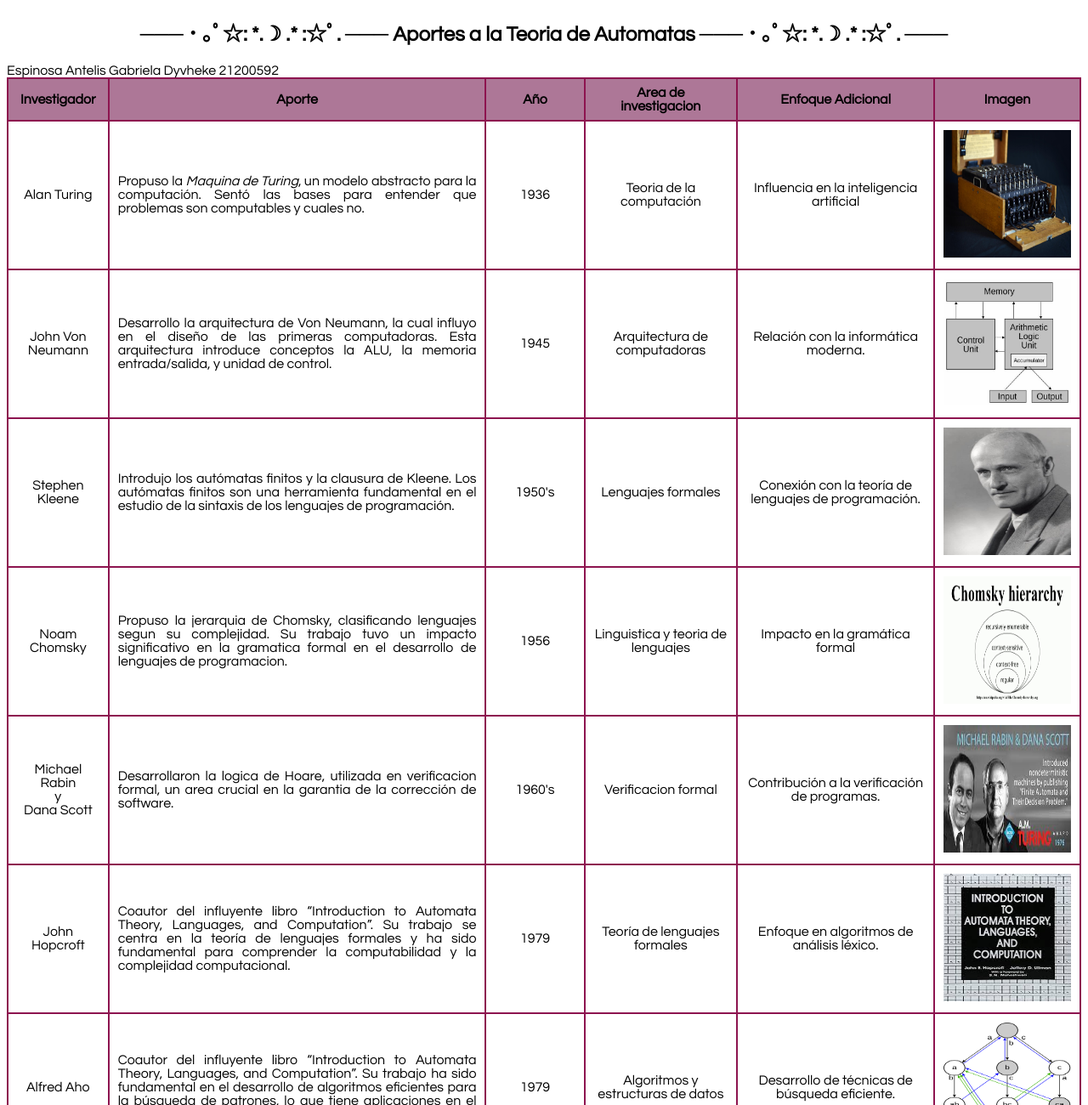
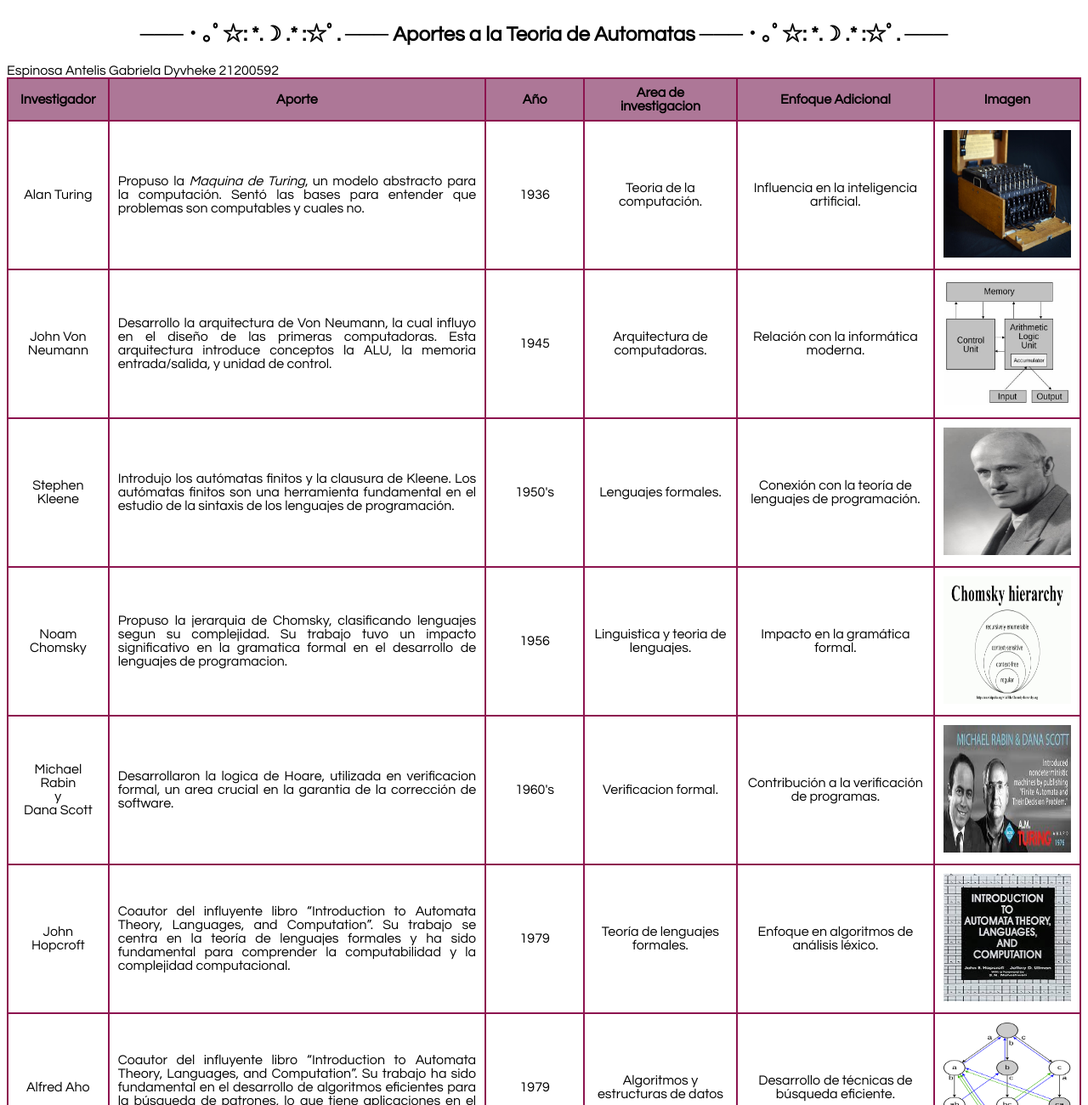
Before and after one commit to G11003/LenguajesAutomatasI, a plain HTML site: page Tarea 1.1/Cuadrocomparativo.html in a window 1280 px wide. Shown: the top 1300 px of the page at 85% size. Drawn offline with Linux system fonts and the light colour scheme; files whose address does not match are found by name.

Commit message:
Tarea 1.1_21200592

```diff
--- a/Tarea 1.1/Cuadrocomparativo.html
+++ b/Tarea 1.1/Cuadrocomparativo.html
@@ -48,10 +48,10 @@
       1936
       </td>
       <td style="text-align: center; padding: 10px; border: 2px solid #8d144f; width: 15%">
-      Teoria de la computación
+      Teoria de la computación.
       </td>
       <td style="text-align: center; padding: 10px; border: 2px solid #8d144f; width: 20%">
-        Influencia en la inteligencia artificial
+        Influencia en la inteligencia artificial.
       </td>
       <td style="text-align: justify; padding: 10px; border: 2px solid #8d144f; width: 10%">
         <img style="height: 150px;  width: 150px" src="C:\Cosas de windows\Documents\6TO SEMESTRE\LENGUAJESyAUTOMATAS\Unidad 1\Tarea 1.1\Imagenes\maquinat.jpg"/>
@@ -68,7 +68,7 @@
       1945
       </td>
       <td style="text-align: center; padding: 10px; border: 2px solid #8d144f">
-      Arquitectura de computadoras
+      Arquitectura de computadoras.
       </td>
       <td style="text-align: center; padding: 10px; border: 2px solid #8d144f">
       Relación con la informática moderna.
@@ -88,7 +88,7 @@
       1950's
       </td>
       <td style="text-align: center; padding: 10px; border: 2px solid #8d144f">
-      Lenguajes formales
+      Lenguajes formales.
       </td>
       <td style="text-align: center; padding: 10px; border: 2px solid #8d144f">
       Conexión con la teoría de lenguajes de programación.
@@ -109,10 +109,10 @@
       1956
       </td>
       <td style="text-align: center; padding: 10px; border: 2px solid #8d144f">
-      Linguistica y teoria de lenguajes
+      Linguistica y teoria de lenguajes.
       </td>
       <td style="text-align: center; padding: 10px; border: 2px solid #8d144f">
-      Impacto en la gramática formal
+      Impacto en la gramática formal.
       </td>
       <td style="text-align: justify; padding: 10px; border: 2px solid #8d144f">
         <img style="height: 150px;  width: 150px" src="C:\Cosas de windows\Documents\6TO SEMESTRE\LENGUAJESyAUTOMATAS\Unidad 1\Tarea 1.1\Imagenes\chomsky.jpeg"/>
@@ -129,7 +129,7 @@
       1960's
       </td>
       <td style="text-align: center; padding: 10px; border: 2px solid #8d144f">
-      Verificacion formal
+      Verificacion formal.
       </td>
       <td style="text-align: center; padding: 10px; border: 2px solid #8d144f">
       Contribución a la verificación de programas.
@@ -151,7 +151,7 @@
       1979
       </td>
       <td style="text-align: center; padding: 10px; border: 2px solid #8d144f">
-      Teoría de lenguajes formales
+      Teoría de lenguajes formales.
       </td>
       <td style="text-align: center; padding: 10px; border: 2px solid #8d144f">
       Enfoque en algoritmos de análisis léxico.
@@ -240,7 +240,7 @@
       1990's
       </td>
       <td style="text-align: center; padding: 10px; border: 2px solid #8d144f">
-      Complejidad computacional y teoria de juegos
+      Complejidad computacional y teoria de juegos.
       </td>
       <td style="text-align: center; padding: 10px; border: 2px solid #8d144f">
       Intersección entre la teoría de juegos y la informática teórica.
@@ -289,7 +289,7 @@
         Mecanica y automatizacion
       </td>
       <td style="text-align: center; padding: 10px; border: 2px solid #8d144f">
-      Contribución temprana a la automatización
+      Contribución temprana a la automatización.
       </td>
       <td style="text-align: justify; padding: 10px; border: 2px solid #8d144f">
         <img style="height: 150px;  width: 150px" src="C:\Cosas de windows\Documents\6TO SEMESTRE\LENGUAJESyAUTOMATAS\Unidad 1\Tarea 1.1\Imagenes\hda.jpeg"/>
```
